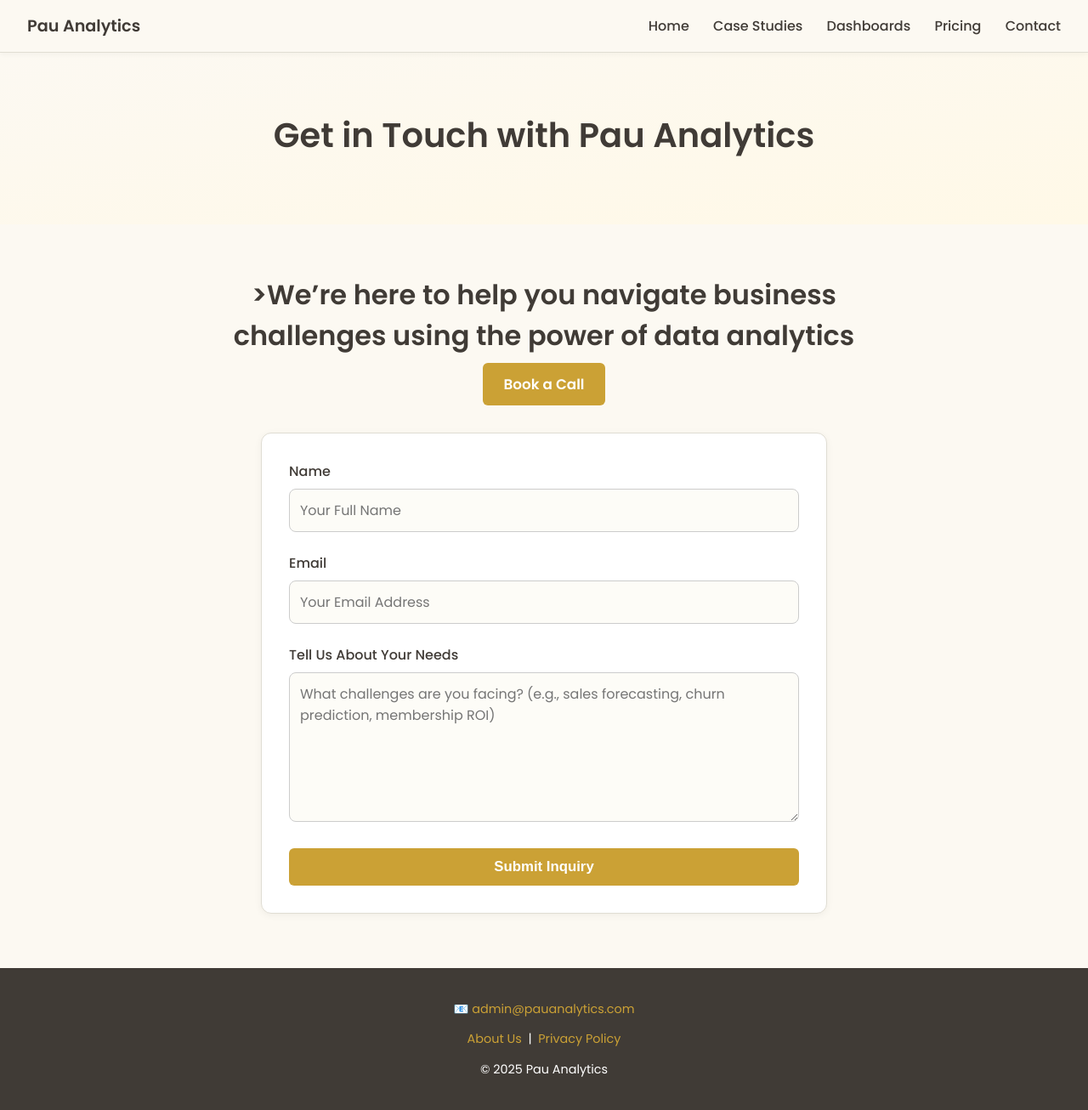
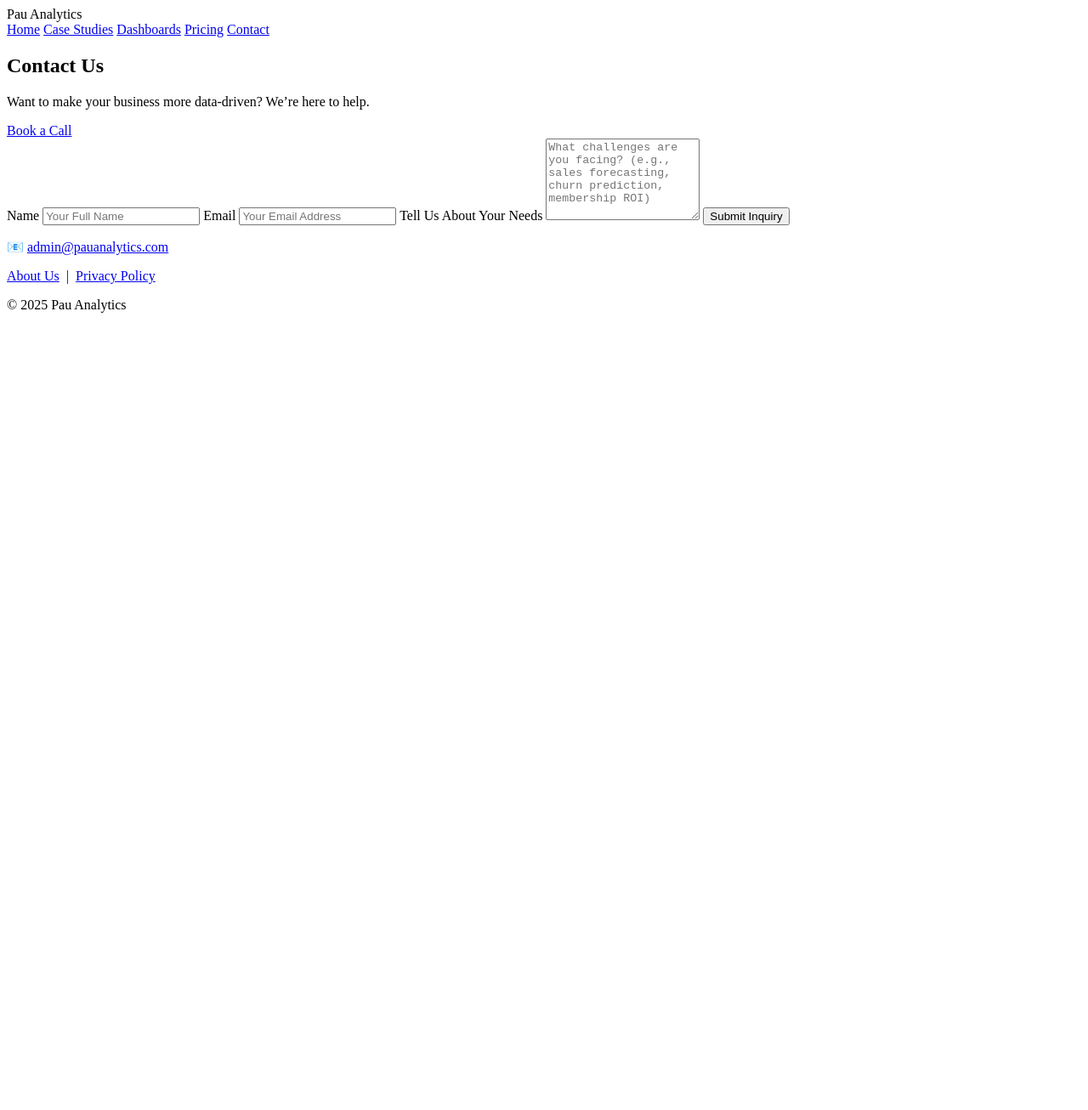
Before and after one commit to lyven81/pinnacles-learning-website, a Jekyll site: the page contact.html, which Jekyll copies as it is, in a window 1280 px wide and 1307 px high. Shown: the whole window at 85% size. Built offline with Jekyll 4.4.1, drawn with Linux system fonts in a browser that asks for light colours.

Commit message:
Update contact.html

```diff
--- a/contact.html
+++ b/contact.html
@@ -28,240 +28,8 @@
   }]
 }
 </script>
-
-  <!-- Google tag (gtag.js) -->
-<script async src="https://www.googletagmanager.com/gtag/js?id=G-3XSLR3FV22"></script>
-<script>
-  window.dataLayer = window.dataLayer || [];
-  function gtag(){dataLayer.push(arguments);}
-  gtag('js', new Date());
-  gtag('config', 'G-3XSLR3FV22');
-
-  document.addEventListener('DOMContentLoaded', function () {
-    // Track CTA button clicks
-    document.querySelectorAll('.cta-button').forEach(btn => {
-      btn.addEventListener('click', () => {
-        gtag('event', 'cta_click', {
-          event_category: 'engagement',
-          event_label: btn.textContent.trim()
-        });
-      });
-    });
-
-    // Track Contact form submissions
-    const contactForm = document.querySelector('form');
-    if (contactForm) {
-      contactForm.addEventListener('submit', () => {
-        gtag('event', 'contact_form_submit', {
-          event_category: 'lead',
-          event_label: 'Contact Form'
-        });
-      });
-    }
-  });
-</script>
-
-   <!-- Favicons -->
-  <link rel="icon" href="/favicon.ico" sizes="any">
-  <link rel="icon" type="image/png" sizes="96x96" href="/assets/favicon-96x96.png">
-  <link rel="apple-touch-icon" sizes="180x180" href="/assets/apple-touch-icon.png">
-  <meta name="theme-color" content="#FCF9F2">
-
-  <style>
-     /* Sticky top navbar */
-    .navbar {
-      position: sticky;
-      top: 0;
-      z-index: 1100;
-      display: flex;
-      justify-content: space-between;
-      align-items: center;
-      background-color: #FCF9F2;
-      padding: 1rem 2rem;
-      border-bottom: 1px solid #e0ddd3;
-      box-shadow: 0 2px 6px rgba(0,0,0,0.04);
-    }
-
-    html, body {
-      height: 100%;
-      margin: 0;
-      font-family: 'Poppins', sans-serif;
-      background-color: #FCF9F2;
-      color: #333;
-    }
-
-    body {
-      display: flex;
-      flex-direction: column;
-    }
-
-    .navbar {
-      display: flex;
-      justify-content: space-between;
-      align-items: center;
-      background-color: #FCF9F2;
-      padding: 1rem 2rem;
-      border-bottom: 1px solid #e0ddd3;
-    }
-
-    .navbar .brand {
-      font-size: 1.2rem;
-      font-weight: 600;
-      color: #403B36;
-    }
-
-    .navbar nav a {
-      margin-left: 1.5rem;
-      text-decoration: none;
-      color: #403B36;
-      font-weight: 500;
-    }
-
-    .navbar nav a:hover {
-      color: #CBA135;
-    }
-
-    header {
-      text-align: center;
-      padding: 4rem 1rem 3rem;
-      background: linear-gradient(to bottom right, #FCF9F2, #fff9e7);
-    }
-
-    header h1 {
-      font-size: 2.5rem;
-      color: #403B36;
-      margin-top: 0.2rem;
-    }
-
-    header p {
-      font-size: 1.1rem;
-      color: #555;
-      max-width: 600px;
-      margin: 1rem auto 2rem;
-    }
-
-    .cta-button {
-      display: inline-block;
-      background-color: #CBA135;
-      color: white;
-      text-decoration: none;
-      padding: 12px 25px;
-      border-radius: 6px;
-      font-weight: 600;
-      font-size: 1.05rem;
-      transition: background-color 0.3s ease;
-    }
-
-    .cta-button:hover {
-      background-color: #b08e2e;
-    }
-
-    .container {
-      max-width: 800px;
-      margin: 0 auto;
-      padding: 2rem 1rem;
-    }
-
-    .intro {
-      text-align: center;
-      margin-bottom: 2rem;
-    }
-
-    .intro h2 {
-      font-size: 2rem;
-      color: #403B36;
-      margin-bottom: 0.5rem;
-    }
-
-    .contact-form {
-      max-width: 600px;
-      margin: 2rem auto;
-      text-align: left;
-      background: #fff;
-      padding: 2rem;
-      border-radius: 12px;
-      box-shadow: 0 2px 10px rgba(0, 0, 0, 0.05);
-      border: 1px solid #e0ddd3;
-    }
-
-    .contact-form label {
-      display: block;
-      margin-bottom: 0.5rem;
-      color: #403B36;
-      font-weight: 500;
-    }
-
-    .contact-form input,
-    .contact-form textarea {
-      width: 100%;
-      padding: 12px;
-      margin-bottom: 1.5rem;
-      border: 1px solid #ccc;
-      border-radius: 8px;
-      font-size: 1rem;
-      font-family: 'Poppins', sans-serif;
-      box-sizing: border-box;
-      background: #fdfcf7;
-    }
-
-    .contact-form input:focus,
-    .contact-form textarea:focus {
-      border-color: #CBA135;
-      outline: none;
-      background: #fffef9;
-    }
-
-    .contact-form .cta-button {
-      width: 100%;
-      text-align: center;
-      border: none;
-      cursor: pointer;
-    }
-
-    .spacer {
-      flex: 1;
-    }
-
-    footer {
-      background-color: #403B36;
-      color: white;
-      text-align: center;
-      padding: 1.5rem;
-      font-size: 0.9rem;
-    }
-
-    footer a {
-      color: #CBA135;
-      text-decoration: none;
-    }
-
-    footer a:hover {
-      text-decoration: underline;
-    }
-
-    @media (max-width: 768px) {
-      .navbar {
-        flex-direction: column;
-        align-items: flex-start;
-      }
-
-      .navbar nav {
-        margin-top: 0.5rem;
-      }
-
-      header h1 {
-        font-size: 2rem;
-      }
-
-      .cta-button {
-        font-size: 1rem;
-        padding: 10px 20px;
-      }
-    }
-  </style>
 </head>
 <body>
-
   <div class="navbar">
     <div class="brand">Pau Analytics</div>
     <nav>
@@ -273,17 +41,16 @@
     </nav>
   </div>
 
-  <header>
-  <h1>Get in Touch with Pau Analytics</h1>
-</header>
-
   <div class="container">
     <section class="intro">
-      <h2>>We’re here to help you navigate business challenges using the power of data analytics</h2>
+      <h2>Contact Us</h2>
+      <p>
+        Want to make your business more data-driven? We’re here to help.
+      </p>
 
       <a href="https://wa.me/60149207099" class="cta-button">Book a Call</a>
 
-      <form action="https://formsubmit.co/director@pinnacleslearning.com" method="post" class="contact-form">
+      <form action="https://formsubmit.co/director@pauanalytics.com" method="post" class="contact-form">
         <label for="name">Name</label>
         <input type="text" id="name" name="name" placeholder="Your Full Name" required>
 
@@ -308,6 +75,5 @@
     </p>
     <p>© 2025 Pau Analytics</p>
   </footer>
-
 </body>
 </html>
```
Also changed, not shown: other parts of contact.html (+2 -2 lines).
